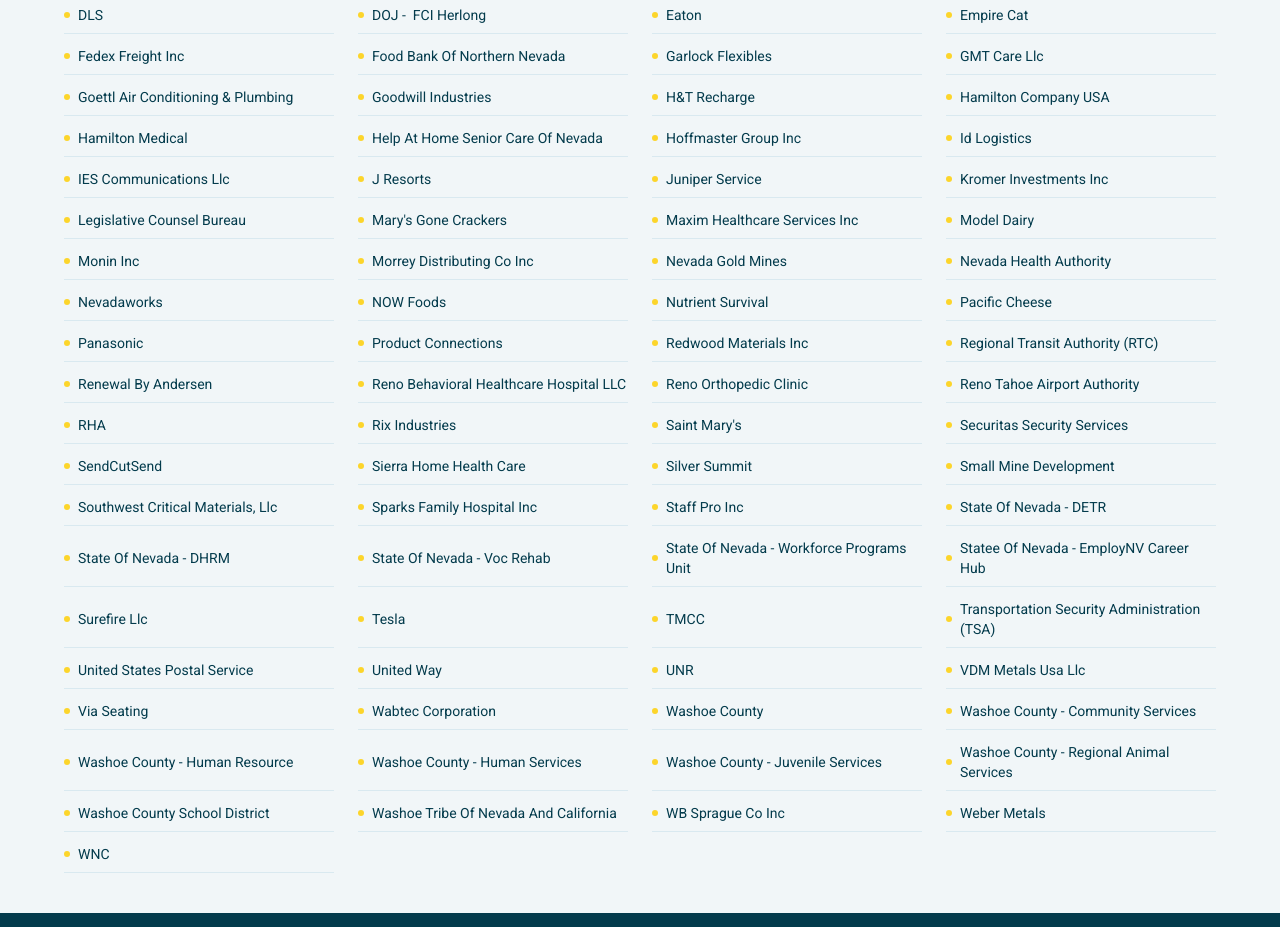
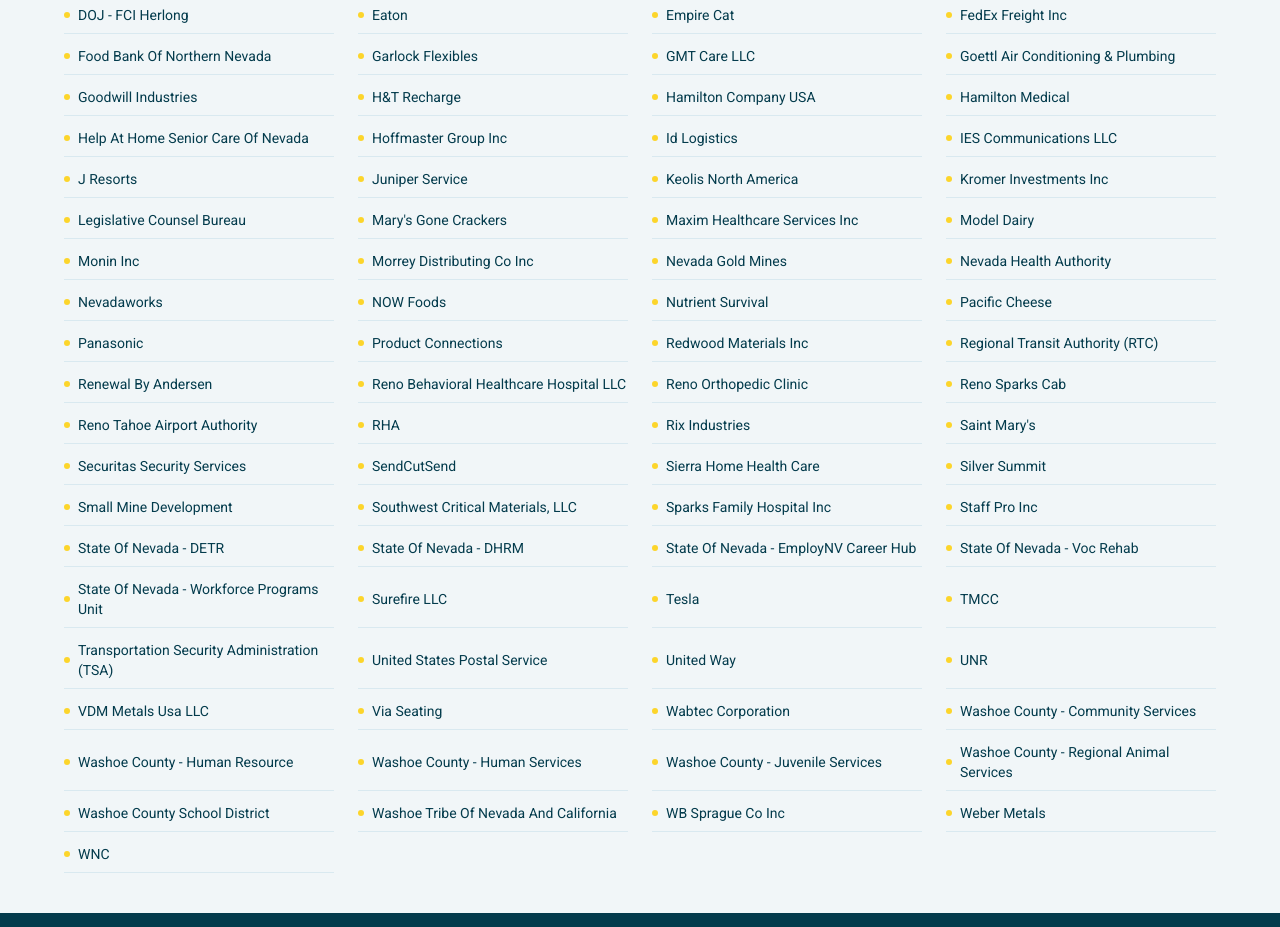
Before and after one commit to dev-software-eg/washoe-county-job-fair, a Next.js app: page / in a window 1280 px wide. Shown: the part 1640-2567 px from the top of the page. Built offline with nearby package versions, Linux system fonts and the light colour scheme; no server answers.

Commit message:
Update employer list

```diff
--- a/components/EmployerTable.tsx
+++ b/components/EmployerTable.tsx
@@ -10,7 +10,6 @@
   "Brookdale NW Reno",
   "Brookdale Vista",
   "Carson Valley Health",
-"Catholic Charities ",
   "Chromalloy Nevada",
   "Cintas Corp",
   "City of Carson City",
@@ -20,13 +19,13 @@
   "Desert Fire Protection LP",
   "DHS - Customs And Border Protection",
   "DLS",
-"DOJ -  FCI Herlong",
+  "DOJ - FCI Herlong",
   "Eaton",
   "Empire Cat",
-"Fedex Freight Inc",
+  "FedEx Freight Inc",
   "Food Bank Of Northern Nevada",
   "Garlock Flexibles",
-"GMT Care Llc",
+  "GMT Care LLC",
   "Goettl Air Conditioning & Plumbing",
   "Goodwill Industries",
   "H&T Recharge",
@@ -35,9 +34,10 @@
   "Help At Home Senior Care Of Nevada",
   "Hoffmaster Group Inc",
   "Id Logistics",
-"IES Communications Llc",
+  "IES Communications LLC",
   "J Resorts",
   "Juniper Service",
+  "Keolis North America",
   "Kromer Investments Inc",
   "Legislative Counsel Bureau",
   "Mary's Gone Crackers",
@@ -58,6 +58,7 @@
   "Renewal By Andersen",
   "Reno Behavioral Healthcare Hospital LLC",
   "Reno Orthopedic Clinic",
+  "Reno Sparks Cab",
   "Reno Tahoe Airport Authority",
   "RHA",
   "Rix Industries",
@@ -67,25 +68,24 @@
   "Sierra Home Health Care",
   "Silver Summit",
   "Small Mine Development",
-"Southwest Critical Materials, Llc",
+  "Southwest Critical Materials, LLC",
   "Sparks Family Hospital Inc",
   "Staff Pro Inc",
   "State Of Nevada - DETR",
   "State Of Nevada - DHRM",
+  "State Of Nevada - EmployNV Career Hub",
   "State Of Nevada - Voc Rehab",
   "State Of Nevada - Workforce Programs Unit",
-"Statee Of Nevada - EmployNV Career Hub",
-"Surefire Llc",
+  "Surefire LLC",
   "Tesla",
   "TMCC",
   "Transportation Security Administration (TSA)",
   "United States Postal Service",
   "United Way",
   "UNR",
-"VDM Metals Usa Llc",
+  "VDM Metals Usa LLC",
   "Via Seating",
   "Wabtec Corporation",
-"Washoe County",
   "Washoe County - Community Services",
   "Washoe County - Human Resource",
   "Washoe County - Human Services",
```
Lines whose indentation alone changed are shown as unchanged.
